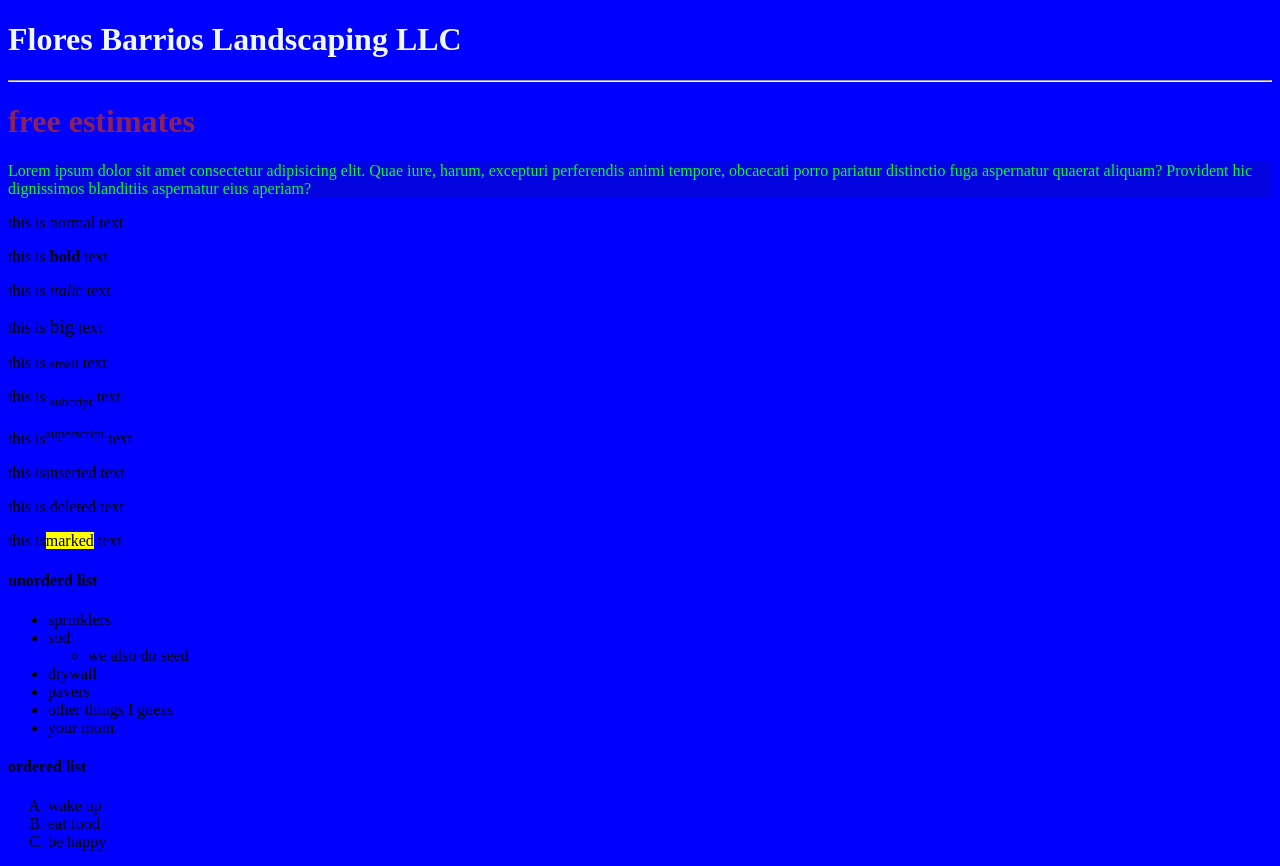
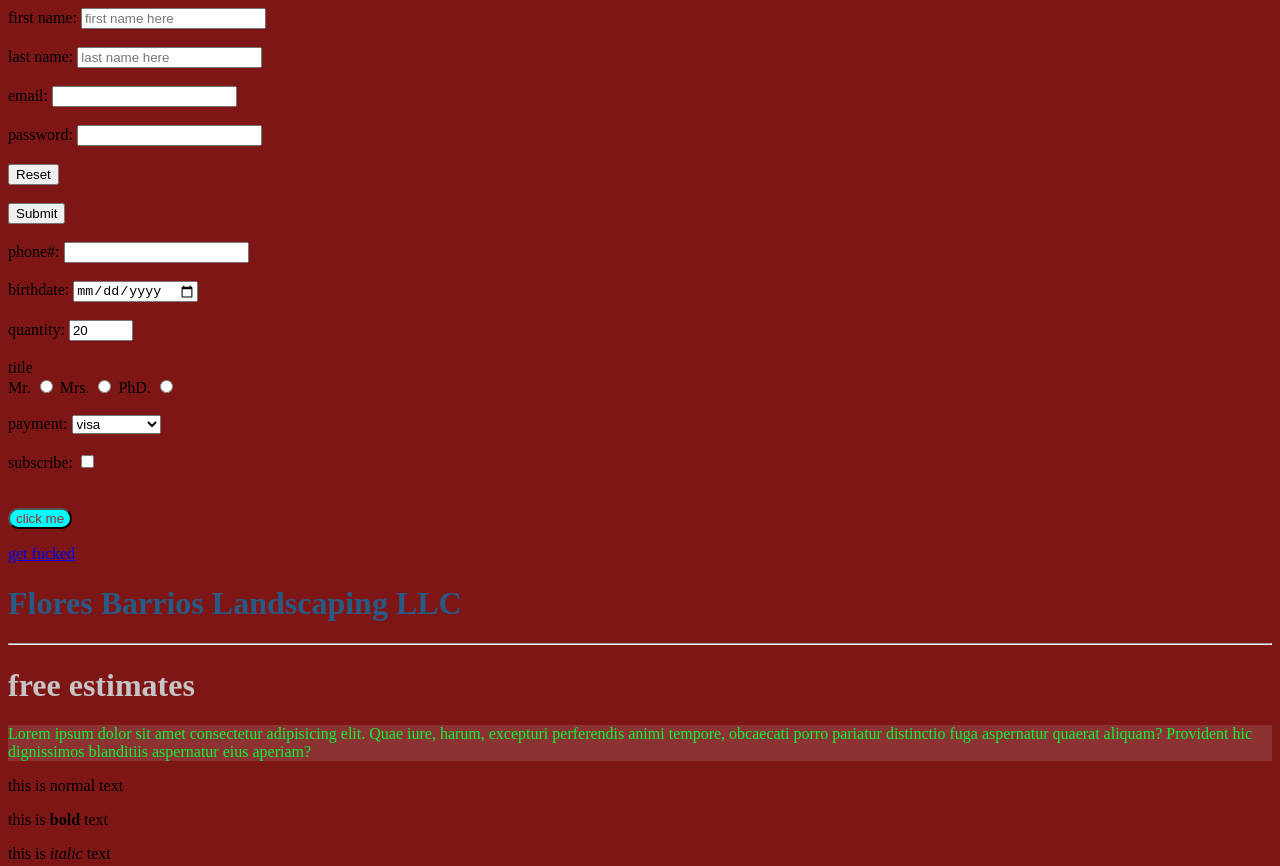
Before and after one commit to flowersisalive/first-website-, a plain HTML site: page index.html in a window 1280 px wide. Shown: the top 866 px of the page. Drawn offline with Linux system fonts and the light colour scheme.

Commit message:
Add files via upload

```diff
--- a/index.html
+++ b/index.html
@@ -2,20 +2,158 @@
 
 <html>
 
+
+
+
+
 <head>
 
-<title>Flores Barrios Landscaping</title>
+    <title>Flores Barrios Landscaping</title>
+
+    <meta charset="UTF-8">
+    <meta name="description" content="free estimates">
+    <meta name="keywords" content="sprinklers,drywall,sod">
+    <meta name="viewport" content="width=device-width, intitial-scale=1.0">
+    <meta http-equiv="refresh" content="399">
 
 </head>
 
-<body style="background-color: blue;">
- <h1 style="color: aliceblue;">Flores Barrios Landscaping LLC </h1>
+<body style="background-color: rgb(126, 22, 22);">
+
+<form action="" method="post">
+
+<div>
+    <label for="fname">first name:</label>
+    <input type="text" id="fname" name="fname" placeholder="first name here" required>
+</div>
+
+<br>
+
+<div>
+    <label for="lname">last name:</label>
+    <input type="text" id="fname" name="lname" placeholder="last name here" required>
+</div>
+
+<br>
+
+
+<div>
+    <label for="email">email:</label>
+    <input type="email" id="email" name="email">
+</div>
+
+<br>
+
+<div>
+    <label for="pass">password:</label>
+    <input type="password" id="pass" name="pass" maxlength="10">
+</div>
+
+<br>
+
+<div>
+    <input type="reset">
+</div>
+
+<br>
+
+<div>
+    <input type="submit"
+</div>
+<br>
+<br>
+
+<div>
+    <label for="phone">phone#:</label>
+    <input type="tel" name="phone" id="phone">
+</div>
+
+<br>
+
+<div>
+    <label for="bdate">birthdate:</label>
+    <input type="date" name="bdate" id="bdate">
+</div>
+
+<br>
+
+<div>
+    <label for="quantity">quantity:</label>
+    <input type="number" name="quantity" id="quantity" min="0" max="100" value="20">
+</div>
+
+<br>
+
+<div>
+
+    <label for="title">title</label>
+<br>
+<label for="Mr.">Mr.</label>
+<input type="radio" id="Mr." name="title">
+
+<label for="Mrs.">Mrs.</label>
+<input type="radio" id="Mrs." name="title">
+
+<label for="PhD.">PhD.</label>
+<input type="radio" id="PhD." name="title">
+
+</div>
+
+<br>
+
+<div>
+    <label for="payment">payment:</label>
+    <select name="payment" id="payment">
+        <option value="visa">visa</option>
+        <option value="mastercard">mastercard</option>
+        <option value="giftcard">giftcard</option>
+
+    </select>
+</div>
+
+<br>
+
+<div>
+    <label for="subscribe">subscribe:</label>
+    <input type="checkbox" id="subscribe" name="subscribe">
+</div>
+
+
+
+
+</form>
+
+
+
+<br>
+<br>
+
+
+    <a href="https://www.youtube.com/watch?v=dQw4w9WgXcQ" target="_blank">
+      <button onclick="doSomething()" style="background-color: aqua; color: brown; border-radius: 15px;">click me</button>
+
+      <p id="test">get fucked</p>
+
+        <script>
+            function doSomething(){
+                document.getElementById("test").innerHTML = "sorry"
+            }
+        </script>
+    </a>
+
+
+
+
+
+
+
+    <h1 style="color: rgb(40, 90, 134);">Flores Barrios Landscaping LLC </h1>
  <!--Should the header be Flores Barrios lancscaping with or without LLC-->
  <hr>
 
-    <h1 style="color: rgb(140, 32, 90);">free estimates</h1>
+    <h1 style="color: rgb(199, 196, 198);">free estimates</h1>
 
-<p style=" background-color: #2222; color: #0af539;">Lorem ipsum dolor sit amet consectetur adipisicing elit. Quae iure, harum, excepturi perferendis animi tempore, obcaecati porro pariatur distinctio fuga aspernatur quaerat aliquam? Provident hic dignissimos blanditiis aspernatur eius aperiam?</p>
+<p style=" background-color: #f1eaea22; color: #0af539;">Lorem ipsum dolor sit amet consectetur adipisicing elit. Quae iure, harum, excepturi perferendis animi tempore, obcaecati porro pariatur distinctio fuga aspernatur quaerat aliquam? Provident hic dignissimos blanditiis aspernatur eius aperiam?</p>
 <p>this is normal text</p>
 <p>this is <b>bold</b> text</p>
 <p>this is <i>italic</i> text</p>
@@ -26,6 +164,15 @@
 <p>this is<ins>inserted</ins> text</p>
 <p>this is <del>deleted</del> text</p>
 <p>this is<mark>marked</mark> text</p>
+<h1>another header</h1>
+
+<div style="background-color: chartreuse;">
+<p>
+   <span style="color: brown;">Lorem, ipsum dolor sit amet consectetur adipisicing elit.</span>Commodi necessitatibus nulla porro provident mollitia, molestiae magni eum id iste quas voluptas libero tempora accusantium minus perferendis incidunt, eos atque doloremque!</p>
+
+<p>Lorem ipsum dolor sit amet consectetur adipisicing elit. Optio suscipit molestias assumenda quisquam sint saepe eius, est quam ducimus delectus ratione voluptatem deleniti debitis tempore. Natus enim placeat nihil error?</p>
+</div>
+
 
 <h4>unorderd list</h4>
 <ul>
@@ -78,15 +225,41 @@
 </table>
 
 
+
+
+
+
+
+
 <a href="https://www.youtube.com/channel/UCrPseYLGpNygVi34QpGNqpA" target=_blank title="this takes you to ludwig">
 bandit
 </a>
 
 
+
+
+
+
+
+
+
+
+
+
+
 <a href="https://www.amazon.com/?tag=admarketus-20&ref=pd_sl_6393a186307f6e882aedfe18bffaf0ac5d94dbb931249a935fb2f65e" target=_blank>
-<img src="images/download.jpg" height="200" width="200"alt="this is a image of a nice house with a nice yard" title="this is a picture of a nice house and yard">
+<img src="images/download.jpg" height="100" width="100"alt="this is a image of a nice house with a nice yard" title="this is a picture of a nice house and yard">
 
 </a>
+
+
+
+
+
+
+
+
+
 
 
 <audio controls autoplay loop muted  >
```
